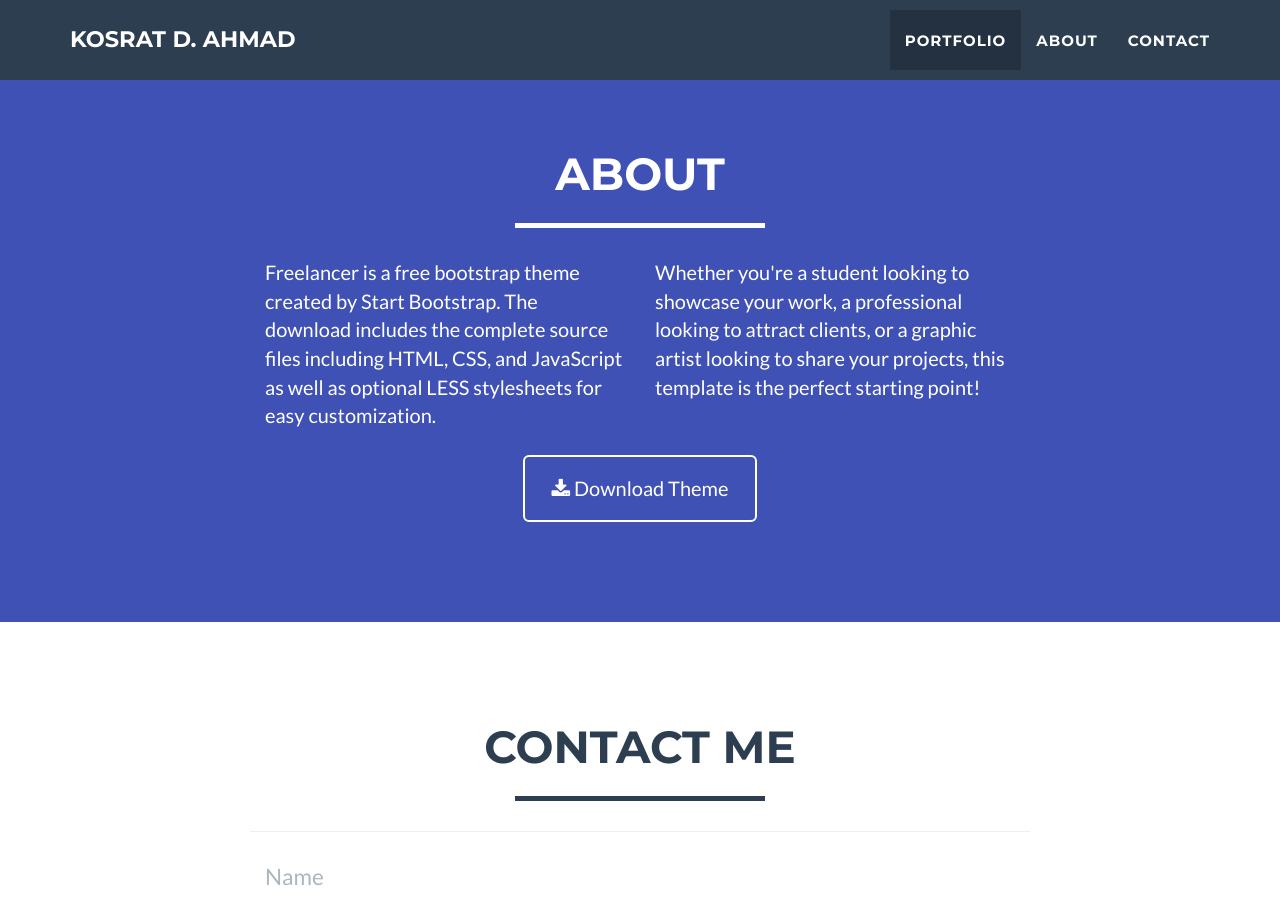
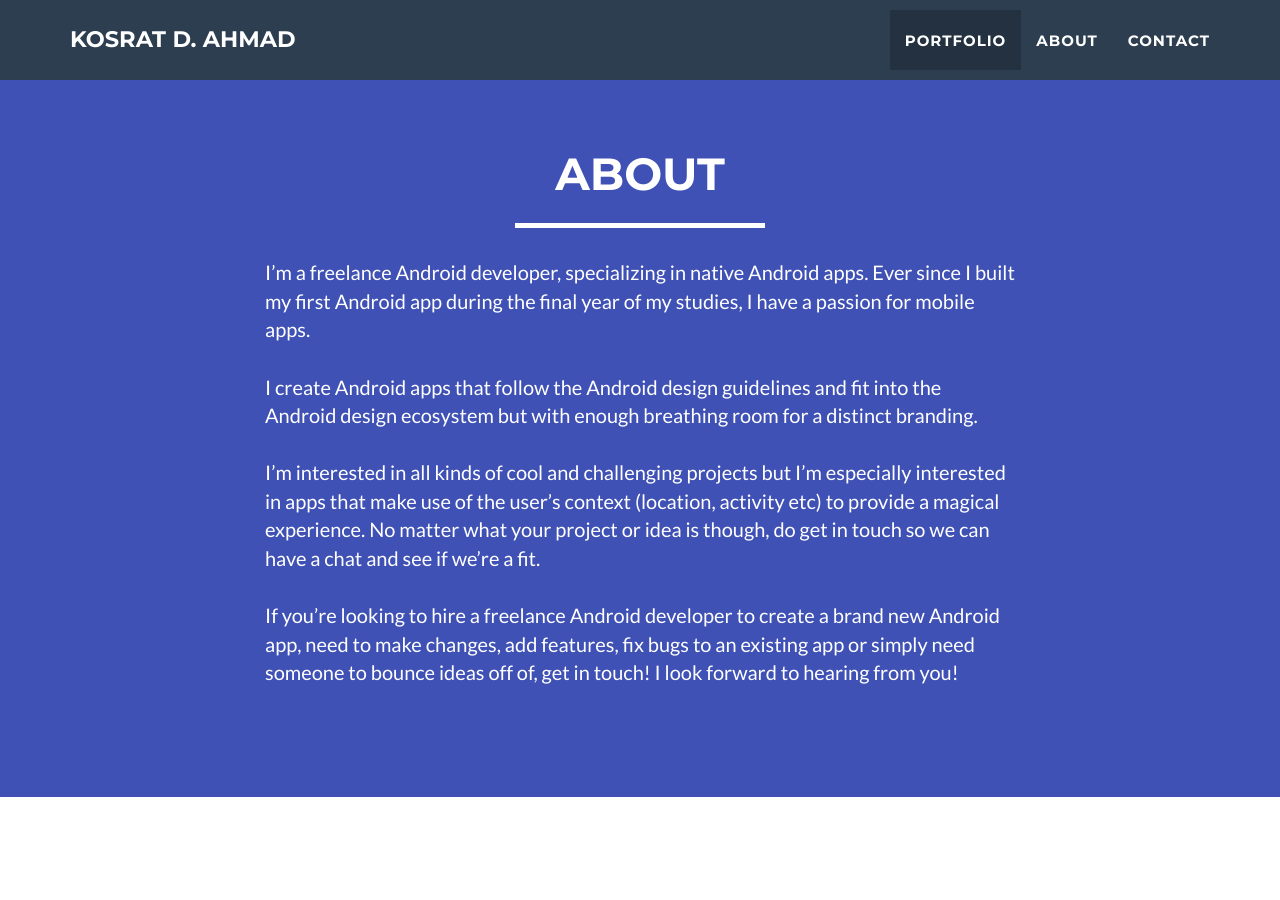
Before and after one commit to kosratdev/kosratdahmad.github.io, a Jekyll site: the page built from index.html, in a window 1280 px wide and 900 px high, scrolled down 1616 px. Built offline with Jekyll 4.4.1, drawn with Linux system fonts in a browser that asks for light colours.

Commit message:
feat: Add about section

```diff
--- a/_includes/about.html
+++ b/_includes/about.html
@@ -8,16 +8,11 @@
                 </div>
             </div>
             <div class="row">
-                <div class="col-lg-4 col-lg-offset-2">
-                    <p>Freelancer is a free bootstrap theme created by Start Bootstrap. The download includes the complete source files including HTML, CSS, and JavaScript as well as optional LESS stylesheets for easy customization.</p>
-                </div>
-                <div class="col-lg-4">
-                    <p>Whether you're a student looking to showcase your work, a professional looking to attract clients, or a graphic artist looking to share your projects, this template is the perfect starting point! </p>
-                </div>
-                <div class="col-lg-8 col-lg-offset-2 text-center">
-                    <a href="#" class="btn btn-lg btn-outline">
-                        <i class="fa fa-download"></i> Download Theme
-                    </a>
+                <div class="col-lg-8 col-lg-offset-2">
+                    <p> I’m a freelance Android developer, specializing in native Android apps. Ever since I built my first Android app during the final year of my studies, I have a passion for mobile apps.<br/><br/>
+I create Android apps that follow the Android design guidelines and fit into the Android design ecosystem but with enough breathing room for a distinct branding.<br/><br/>
+I’m interested in all kinds of cool and challenging projects but I’m especially interested in apps that make use of the user’s context (location, activity etc) to provide a magical experience. No matter what your project or idea is though, do get in touch so we can have a chat and see if we’re a fit.<br/><br/>
+If you’re looking to hire a freelance Android developer to create a brand new Android app, need to make changes, add features, fix bugs to an existing app or simply need someone to bounce ideas off of, get in touch! I look forward to hearing from you!</p>
                 </div>
             </div>
         </div>
```
